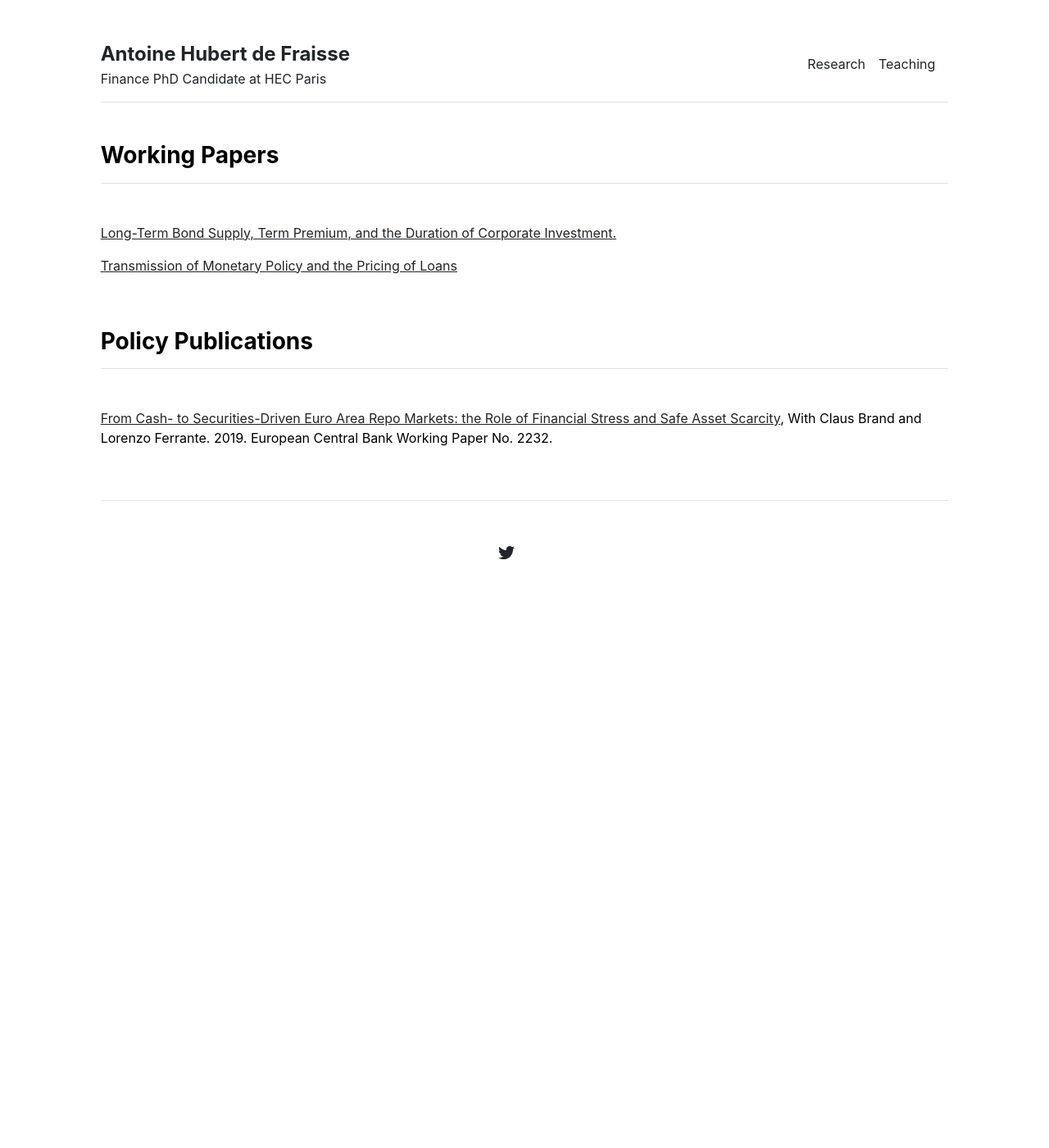
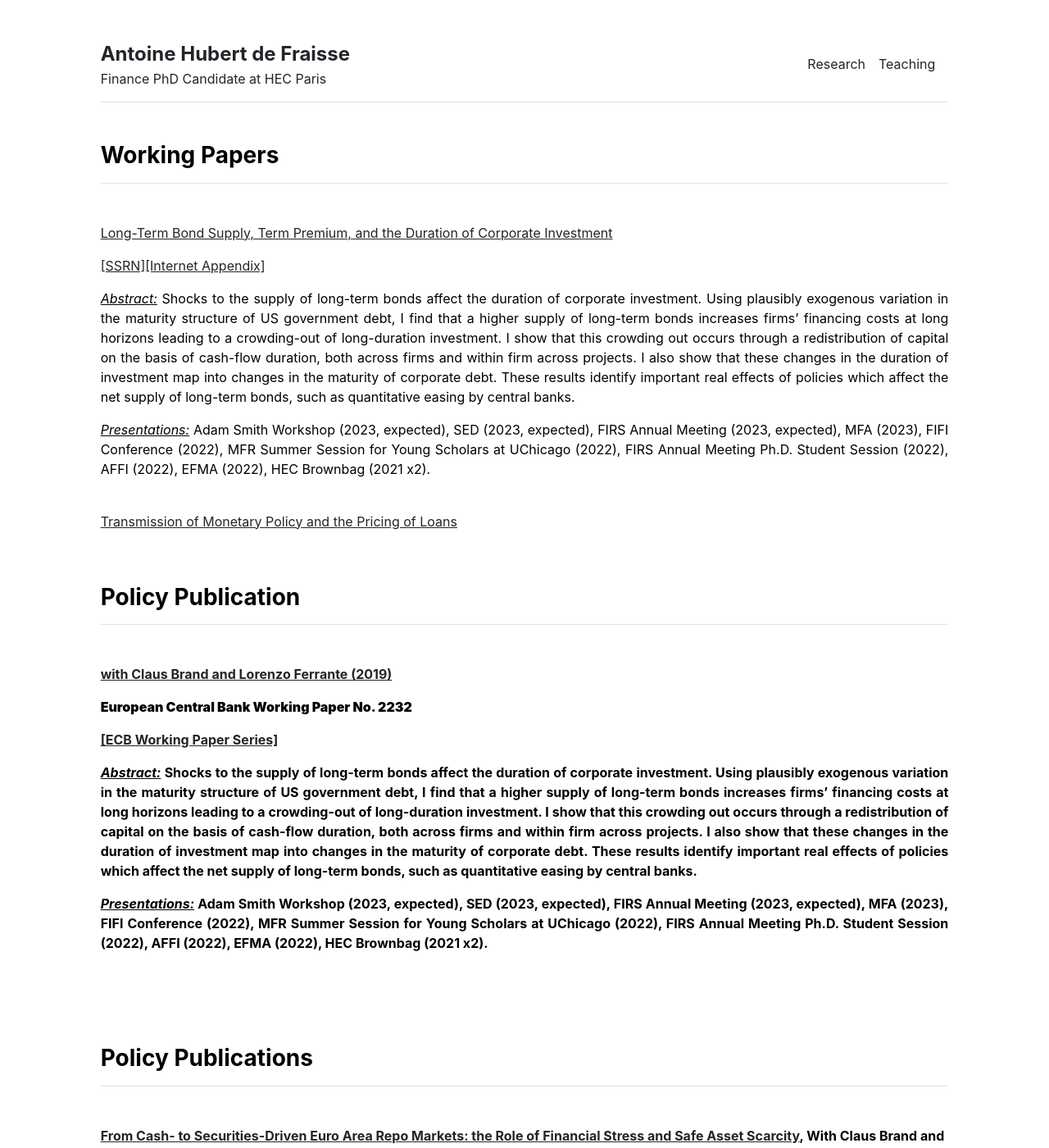
Before and after one commit to antoinehubertdefraisse/antoinehubertdefraisse.github.io, a Jekyll site: the page built from publications.md, in a window 1280 px wide and 1400 px high. Shown: the whole window at 82% size. Built offline with Jekyll 4.4.1, drawn with Linux system fonts in a browser that asks for light colours.

Commit message:
Update publications.html

```diff
--- a/_includes/publications.html
+++ b/_includes/publications.html
@@ -1,14 +1,32 @@
 <div class="row g-5 mb-5">
   <div>
     <h3 class="fw-bold border-bottom pb-3 mb-5">Working Papers</h3>
-    {% if page.title == "Home" %}
-      {% for item in site.data.publications.featured %}
-        <p><a href="{{ item.url }}">{{ item.name }}</a></p>
-      {% endfor %}
-    {% else %}
-      {% for item in site.data.publications.index %}
-        <p><a href="{{ item.url }}">{{ item.name }}</a></p>
-      {% endfor %}
-    {% endif %}
+  <p><a href="https://papers.ssrn.com/sol3/papers.cfm?abstract_id=4064763" target="_blank">Long-Term Bond Supply, Term Premium, and the Duration of Corporate Investment
+      </a></p>
+    <p><a href="https://papers.ssrn.com/sol3/papers.cfm?abstract_id=4064763" target="_blank">[SSRN]</a><a href="https://papers.ssrn.com/sol3/papers.cfm?abstract_id=4064763" target="_blank">[Internet Appendix]
+      </a> <p>
+    <p align="justify"> <u><em>Abstract:</em></u> Shocks to the supply of long-term bonds affect the duration of corporate investment. Using plausibly exogenous variation in the maturity structure of US government debt, I find that a higher supply of long-term bonds increases firms’ financing costs at long horizons leading to a crowding-out of long-duration investment. I show that this crowding out occurs through a redistribution of capital on the basis of cash-flow duration, both across firms and within firm across projects. I also show that these changes in the duration of investment map into changes in the maturity of corporate debt. These results identify important real effects of policies which affect the net supply of long-term bonds, such as quantitative easing by central banks.
+ 	</p>
+    <p align="justify"> <u><em>Presentations:</em></u> Adam Smith Workshop (2023, expected), SED (2023, expected), FIRS Annual Meeting (2023, expected), MFA (2023), FIFI Conference (2022), MFR Summer Session for Young Scholars at UChicago (2022), FIRS Annual Meeting Ph.D. Student Session (2022), AFFI (2022), EFMA (2022), HEC Brownbag (2021 x2).
+    </p>
+
+      <br>
+
+    <p><a href="transmission.pdf" target="_blank">Transmission of Monetary Policy and the Pricing of Loans
+      </a></p>
+
   </div>
+  <div>
+    <h3 class="fw-bold border-bottom pb-3 mb-5">Policy Publication </h3>
+
+      <p><a href="https://www.ecb.europa.eu/pub/pdf/scpwps/ecb.wp2232~c3399f4b01.en.pdf" target="_blank"> <b From Cash- to Securities-Driven Euro Area Repo Markets: the Role of Financial Stress and Safe Asset Scarcity
+      </b> with Claus Brand and Lorenzo Ferrante (2019) </a></p>
+        <p> <b> European Central Bank Working Paper No. 2232</em></u> </b>
+    <p><a href="https://www.ecb.europa.eu/pub/pdf/scpwps/ecb.wp2232~c3399f4b01.en.pdf" target="_blank">[ECB Working Paper Series]</a><p>
+    <p align="justify"> <u><em>Abstract:</em></u> Shocks to the supply of long-term bonds affect the duration of corporate investment. Using plausibly exogenous variation in the maturity structure of US government debt, I find that a higher supply of long-term bonds increases firms’ financing costs at long horizons leading to a crowding-out of long-duration investment. I show that this crowding out occurs through a redistribution of capital on the basis of cash-flow duration, both across firms and within firm across projects. I also show that these changes in the duration of investment map into changes in the maturity of corporate debt. These results identify important real effects of policies which affect the net supply of long-term bonds, such as quantitative easing by central banks.
+ 	</p>
+    <p align="justify"> <u><em>Presentations:</em></u> Adam Smith Workshop (2023, expected), SED (2023, expected), FIRS Annual Meeting (2023, expected), MFA (2023), FIFI Conference (2022), MFR Summer Session for Young Scholars at UChicago (2022), FIRS Annual Meeting Ph.D. Student Session (2022), AFFI (2022), EFMA (2022), HEC Brownbag (2021 x2).
+    </p>
+
 </div>
+</div>
```
